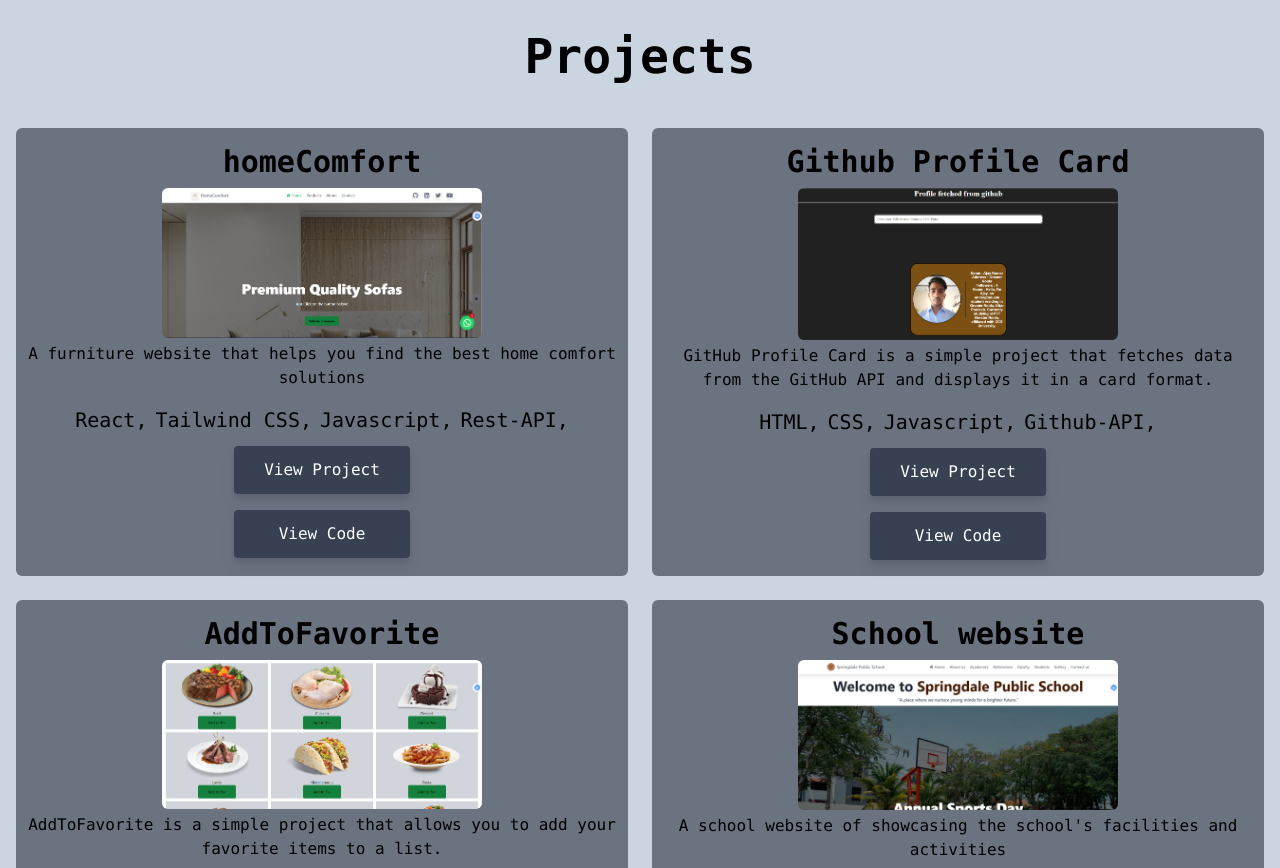
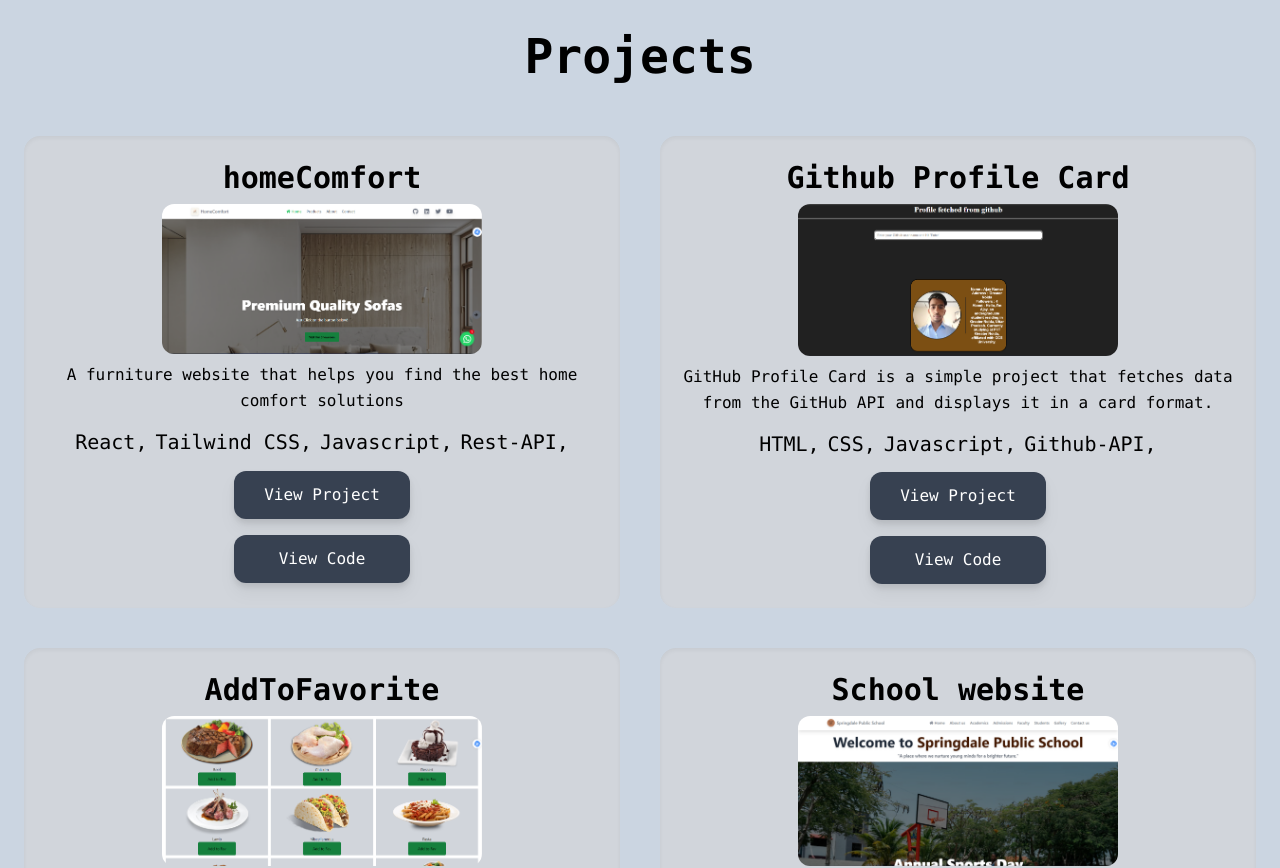
Before and after one commit to A-JA-Y/ajay-portfolio, a React (Create React App) app: page / in a window 1280 px wide. Shown: the part 1080-1948 px from the top of the page. Built offline with nearby package versions, Linux system fonts and the light colour scheme.

Commit message:
some ui fixes

```diff
--- a/src/components/contact/index.jsx
+++ b/src/components/contact/index.jsx
@@ -38,10 +38,10 @@ function Contact() {
             </a>
           </div>
           <div className="info p-3">
-            <span className="call text-xl font-medium flex items-center hover:scale-105 hover:text-yellow-600 transition-all justify-center my-2 cursor-pointer"><h1 className="mx-2">Call me:</h1><FaPhoneAlt/><h1>+91-9260967689</h1></span>
-            <span className="mail text-xl font-medium flex items-center hover:scale-105 hover:text-yellow-600 transition-all justify-center my-2 cursor-pointer"><h1 className="mx-2">E-mail:</h1><CiMail/><h1><a href="mailtoajay7007@gmail.com">mailtoajay7007@gmail.com</a></h1></span>
-            <span className="whatsapp text-xl font-medium flex items-center hover:scale-105 hover:text-yellow-600 transition-all justify-center my-2 cursor-pointer"><h1 className="mx-2">Whatsapp:</h1><FaWhatsapp/><h1><a href="https://wa.link/hed8v6">Click here</a></h1></span>
-            <span className="address text-xl font-medium flex items-center hover:scale-105 hover:text-yellow-600 transition-all justify-center my-2 cursor-pointer"><h1 className="mx-2">Address:</h1><CiLocationOn/><h1>Greater Noida, 201310, U.P., India</h1></span>
+            <span className="call text-xl font-medium flex items-center   hover:text-yellow-600 transition-all justify-center my-2 cursor-pointer"><h1 className="mx-2">Call me:</h1><FaPhoneAlt/><h1>+91-9260967689</h1></span>
+            <span className="mail text-xl font-medium flex items-center  hover:text-yellow-600 transition-all justify-center my-2 cursor-pointer"><h1 className="mx-2">E-mail:</h1><CiMail/><h1><a href="mailtoajay7007@gmail.com">mailtoajay7007@gmail.com</a></h1></span>
+            <span className="whatsapp text-xl font-medium flex items-center  hover:text-yellow-600 transition-all justify-center my-2 cursor-pointer"><h1 className="mx-2">Whatsapp:</h1><FaWhatsapp/><h1><a href="https://wa.link/hed8v6">Click here</a></h1></span>
+            <span className="address text-xl font-medium flex items-center  hover:text-yellow-600 transition-all justify-center my-2 cursor-pointer"><h1 className="mx-2">Address:</h1><CiLocationOn/><h1>Greater Noida, 201310, U.P., India</h1></span>
           </div>
         </div>
       </div>
--- a/src/components/projects/index.jsx
+++ b/src/components/projects/index.jsx
@@ -10,6 +10,7 @@ import eight from "../../assets/eight.png";
 
 function Projects() {
   const projects = [
+    // projects array remains same
     {
       projectName: "homeComfort",
       projectDescription:
@@ -82,9 +83,6 @@ function Projects() {
       projectImage: eight,
       projectTags: ["React", "Tailwind CSS", "Javascript"],
     },
-
-
-
   ];
 
   return (
@@ -96,7 +94,9 @@ function Projects() {
         {projects.map((project, index) => (
           <div
             key={index}
-            className="project bg-gray-500 rounded-md p-2  flex flex-col items-center"
+            // Add neumorphism-like Tailwind classes below
+            className="project relative bg-gray-300 dark:bg-zinc-700 p-4 m-2 rounded-2xl shadow-inner
+                       hover:shadow-xl transition-shadow flex flex-col items-center"
           >
             <h2 className="text-3xl font-bold text-center my-2">
               {project.projectName}
@@ -104,14 +104,16 @@ function Projects() {
             <img
               src={project.projectImage}
               alt={project.projectName}
-              className="w-full h-auto max-w-xs rounded-md  hover:rounded-2xl cursor-pointer hover:scale-95 transition-transform"
+              className="w-full h-auto max-w-xs rounded-xl hover:scale-95 transition-transform"
             />
-            <p className="h-14 my-1 text-center">{project.projectDescription}</p>
+            <p className="my-2 text-center leading-relaxed">
+              {project.projectDescription}
+            </p>
             <div className="project-tags flex flex-wrap justify-center">
-              {project.projectTags.map((tag, index) => (
+              {project.projectTags.map((tag, i) => (
                 <span
-                  key={index}
-                  className="mx-1 my-1 text-xl font-medium"
+                  key={i}
+                  className="mx-1 my-1 text-xl font-medium leading-relaxed"
                 >
                   {tag},
                 </span>
@@ -122,7 +124,7 @@ function Projects() {
               target="_blank"
               rel="noreferrer"
             >
-              <button className="w-44 rounded h-12 bg-gray-700 text-white m-2 dark:bg-slate-800 dark:text-white drop-shadow-lg hover:bg-yellow-600 hover:text-black hover:scale-105 transition-all hover:rounded-3xl">
+              <button className="w-44 rounded-xl h-12 bg-gray-700 text-white m-2 dark:bg-slate-800 drop-shadow-lg hover:bg-yellow-600 hover:text-black hover:scale-105 transition-all">
                 View Project
               </button>
             </a>
@@ -131,7 +133,7 @@ function Projects() {
               target="_blank"
               rel="noreferrer"
             >
-              <button className="w-44 rounded h-12 bg-gray-700 text-white m-2 dark:bg-slate-800 dark:text-white drop-shadow-lg hover:bg-yellow-600 hover:text-black hover:scale-105 hover:rounded-3xl transition-all">
+              <button className="w-44 rounded-xl h-12 bg-gray-700 text-white m-2 dark:bg-slate-800 drop-shadow-lg hover:bg-yellow-600 hover:text-black hover:scale-105 transition-all">
                 View Code
               </button>
             </a>
```
